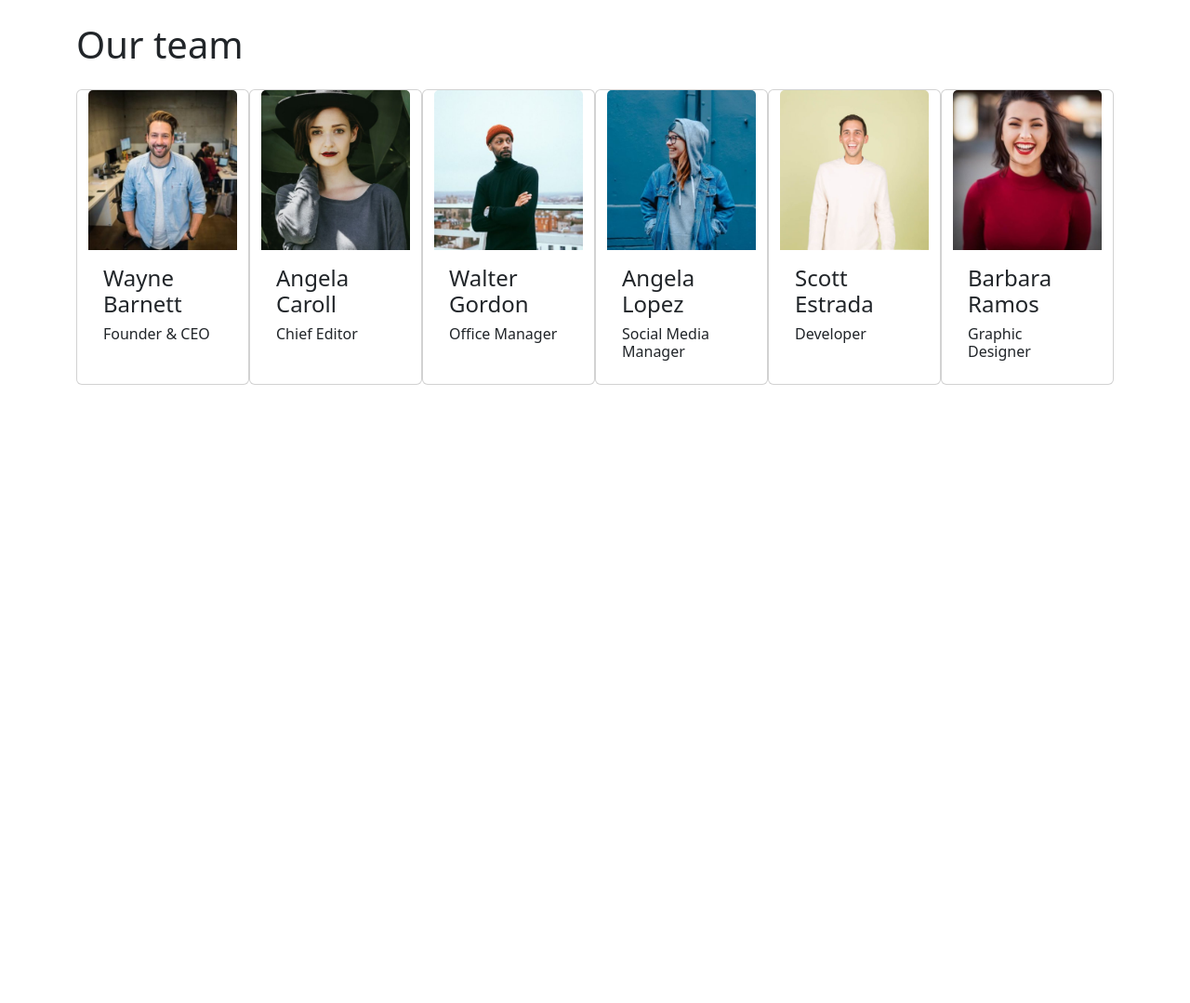
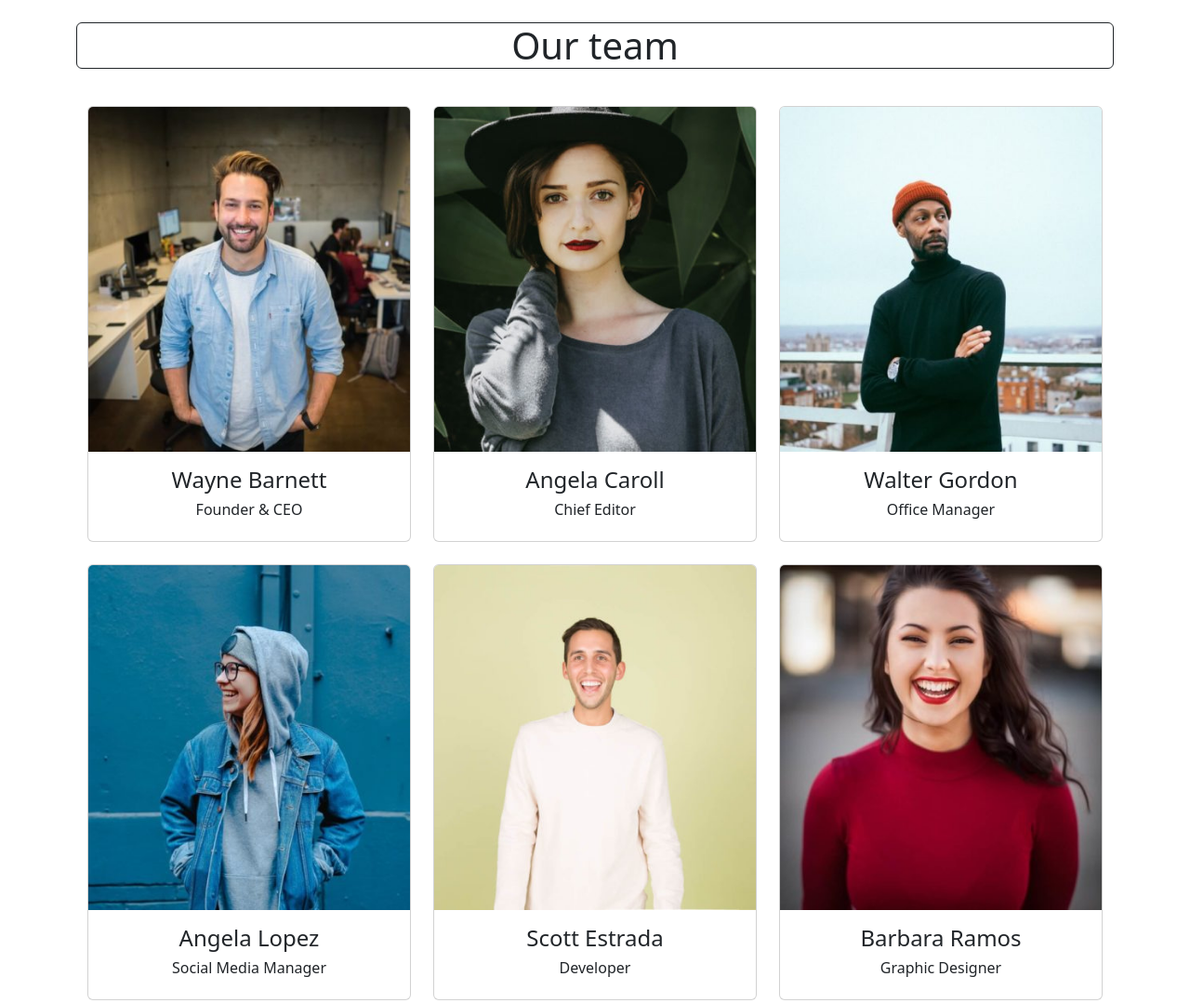
Before and after one commit to FRJess/js-our-team, a plain HTML site: page index.html in a window 1280 px wide. Shown: the whole page at 93% size. Before the commit the page ends 800 px from the top, so only its background shows below. Drawn offline with nearby package versions, Linux system fonts and the light colour scheme.

Commit message:
[add] styles

```diff
--- a/index.html
+++ b/index.html
@@ -12,8 +12,8 @@
 
 <body>
   <div class="container py-4">
-    <h1>Our team</h1>
-    <div class="row">
+    <h1 class="d-flex justify-content-center border border-dark rounded">Our team</h1>
+    <div class="row mt-4">
       <div class="col">
         <ul class="output"></ul>
       </div>
--- a/js/script.js
+++ b/js/script.js
@@ -68,13 +68,15 @@ let informations = " ";
 
 for(let person of team){
   informations +=`
-  <div class="col card">
-  <img src="${person.picture}" class="card-img-top" alt="...">
-  <div class="card-body">
-    <h4 class="card-title">${person.name}</h4>
-    <h6 class="card-title">${person.role}</h6>
-  </div>
-</div>`
+  <div class="col-4 mb-4">
+    <div class="card">
+      <img src="${person.picture}" class="card-img-top" alt="...">
+      <div class="card-body text-center">
+        <h4 class="card-title">${person.name}</h4>
+        <h6 class="card-title">${person.role}</h6>
+      </div>
+    </div>
+  </div>`
 };
 
 cards.innerHTML = informations;
```
